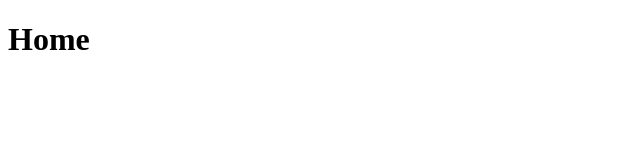
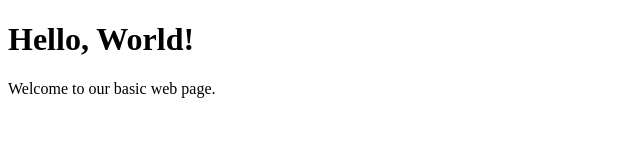
Before and after one commit to bobot-ai/bobot-ai-web, a plain HTML site: page index.html in a window 1280 px wide. Shown: the whole page, without its empty margins (0-640 px from the left). Drawn offline with Linux system fonts and the light colour scheme.

Commit message:
Update index.html

```diff
--- a/index.html
+++ b/index.html
@@ -1,10 +1,13 @@
 <!DOCTYPE html>
-<html>
-  <head>
-    <meta charset="utf-8" />
-    <title>Home</title>
-  </head>
-  <body>
-    <h1>Home</h1>
-  </body>
+<html lang="en">
+<head>
+    <meta charset="UTF-8">
+    <meta http-equiv="X-UA-Compatible" content="IE=edge">
+    <meta name="viewport" content="width=device-width, initial-scale=1.0">
+    <title>Basic Web Page</title>
+</head>
+<body>
+    <h1>Hello, World!</h1>
+    <p>Welcome to our basic web page.</p>
+</body>
 </html>
```
